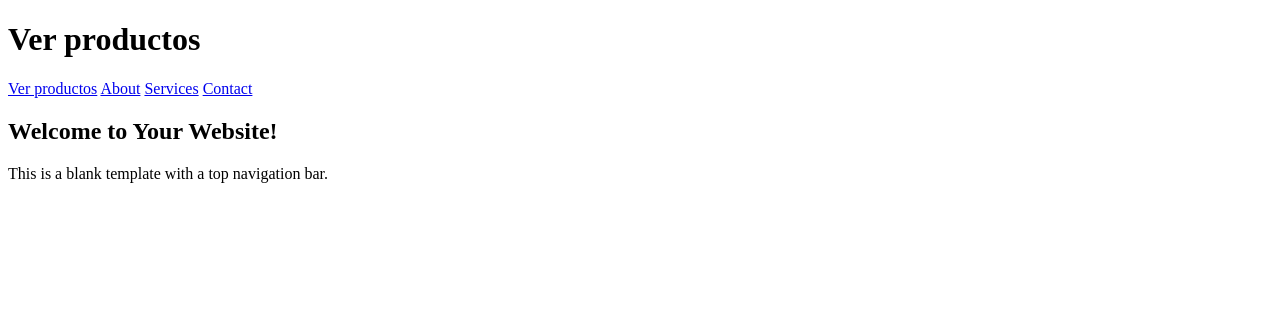
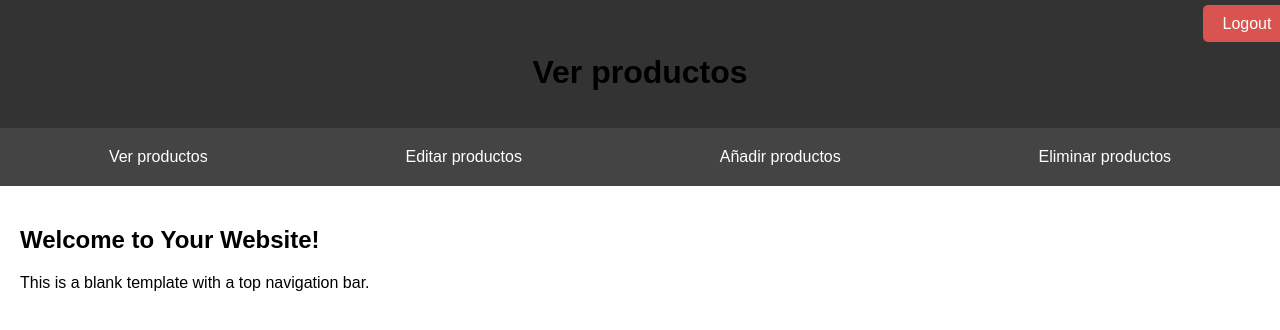
Before and after one commit to maurosotok/CRUD_NodeJS, a website: page AdminSide/HTML/ViewProducts.html in a window 1280 px wide. Drawn offline with Linux system fonts and the light colour scheme; no server answers.

Commit message:
Third commit

```diff
--- a/AdminSide/CSS/Products.css
+++ b/AdminSide/CSS/Products.css
@@ -15,7 +15,18 @@ body {
     background-color: #444;
     padding: 10px;
   }
+  .logout-btn {
+    color: white;
+    text-decoration: none;
+    margin-left: 95%;
+    padding: 10px 20px;
+    border-radius: 5px;
+    background-color: #d9534f; /* Bootstrap's danger color */
+}
 
+.logout-btn:hover {
+    background-color: #c9302c; /* Darken the color on hover */
+}
   nav a {
     color: white;
     text-decoration: none;
--- a/AdminSide/HTML/ViewProducts.html
+++ b/AdminSide/HTML/ViewProducts.html
@@ -4,18 +4,19 @@
     <meta charset="UTF-8" />
     <meta name="viewport" content="width=device-width, initial-scale=1.0" />
     <title>Ver productos</title>
-
+    <link rel="stylesheet" href="../CSS/Products.css">
   </head>
   <body>
     <header>
+        <a class="logout-btn" href="#logout">Logout</a>
       <h1>Ver productos</h1>
     </header>
 
     <nav>
-      <a href="#home">Ver productos</a>
-      <a href="#about">About</a>
-      <a href="#services">Services</a>
-      <a href="#contact">Contact</a>
+      <a href="./ViewProducts.html">Ver productos</a>
+      <a href="./EditProducts.html">Editar productos</a>
+      <a href="./AddProducts.html">Añadir productos</a>
+      <a href="./DeleteProducts.html">Eliminar productos</a>
     </nav>
 
     <main>
@@ -23,5 +24,6 @@
       <h2>Welcome to Your Website!</h2>
       <p>This is a blank template with a top navigation bar.</p>
     </main>
+    <script src="../Javascript/ViewProducts.js"></script>
   </body>
 </html>
--- a/AdminSide/Javascript/Login.js
+++ b/AdminSide/Javascript/Login.js
@@ -19,7 +19,7 @@ loginbutton.addEventListener("click", async () => {
       });
 
       if (res.ok) {
-        window.location.href = "Index.html";
+        window.location.href = "ViewProducts.html";
       }
       if (res.status === 400) {
         alert("Usuario o contraseña incorrecta, pruebe de nuevo");
--- a/AdminSide/Javascript/Index.js
+++ b/AdminSide/Javascript/ViewProducts.js
@@ -5,6 +5,7 @@ addEventListener('DOMContentLoaded', ()=>{
   .then(data => {
     const receivedVariable = data.accessToken;
     console.log(receivedVariable);
+
     // Now you can use receivedVariable on the client side
   })
   .catch(error => console.error('Error:', error));
```
Also changed, not shown: AdminSide/HTML/AddProducts.html (+6 -5 lines), AdminSide/HTML/DeleteProducts.html (+6 -5 lines), AdminSide/HTML/EditProducts.html (+5 -4 lines).
